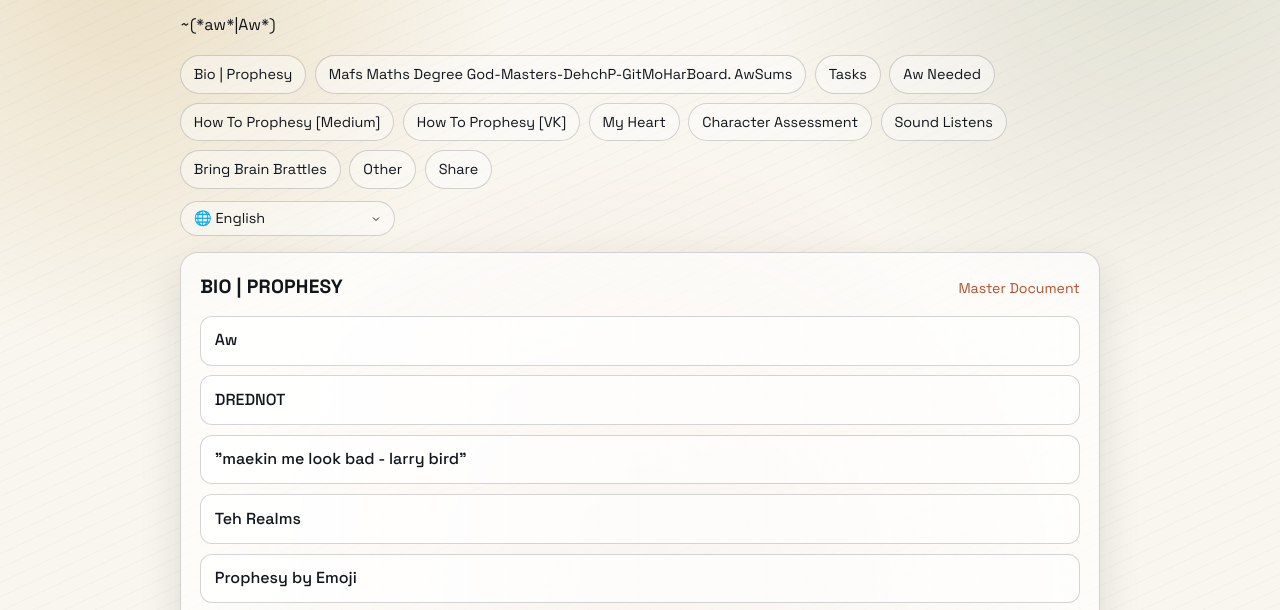
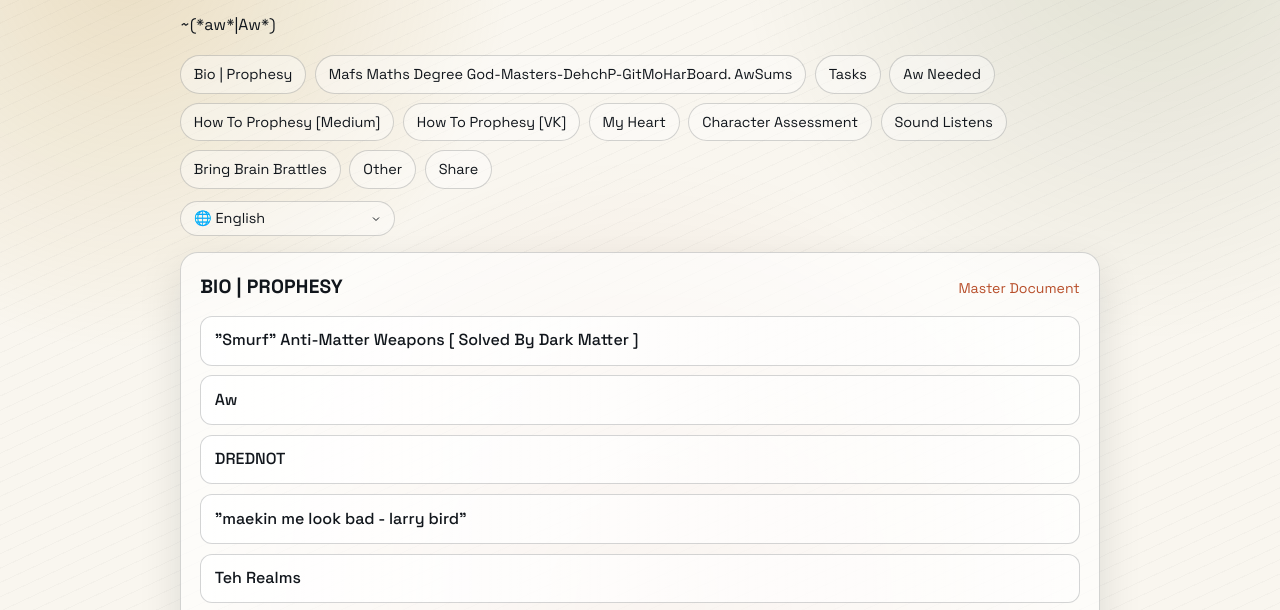
Before and after one commit to hogjamaus-fyi/hogjamaus-fyi.github.io, a plain HTML site: page index.html in a window 1280 px wide. Shown: the part 155-765 px from the top of the page. Drawn offline with Linux system fonts and the light colour scheme.

Commit message:
Add new link for 'Smurf' Anti-Matter Weapons

```diff
--- a/index.html
+++ b/index.html
@@ -113,6 +113,7 @@
           <a class="section-link" href="https://docs.google.com/document/d/1ytGZFABzJmVVMtfQI8vLPqGJ4vNPpA2cZzE6Ey8_O3M/edit?usp=drivesdk" target="_blank" rel="noopener noreferrer">Master Document</a>
         </div>
         <ul class="link-list">
+          <li><a href="https://share.google/aimode/O5IwSxBTgzJg18tlH" target="_blank" rel="noopener noreferrer">"Smurf" Anti-Matter Weapons [ Solved By Dark Matter ]</a></li>
           <li><a href="https://www.superherodb.com/aw/10-81523/" target="_blank" rel="noopener noreferrer">Aw</a></li>
           <li><a href="https://docs.google.com/document/d/1Ksh8ESuVNiRx03PRiAruOsZ4qgNKM01JCkjQOC3lJjI/edit?usp=drivesdk" target="_blank" rel="noopener noreferrer">DREDNOT</a></li>
           <li><a href="https://docs.google.com/document/d/1JMK-zNgojiwaZexW9c-nwjczp-EeIZBj4O_Tzk8FDWE/edit?usp=drivesdk" target="_blank" rel="noopener noreferrer">"maekin me look bad - larry bird"</a></li>
```
